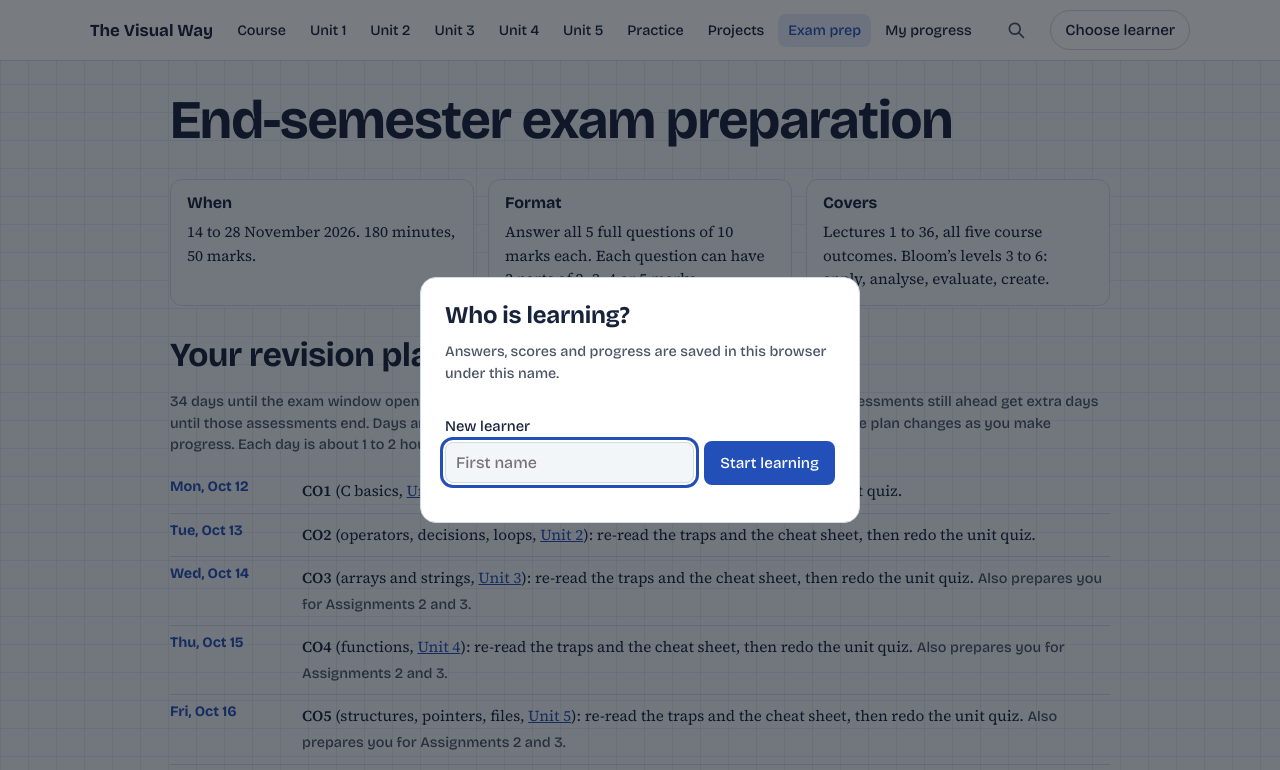
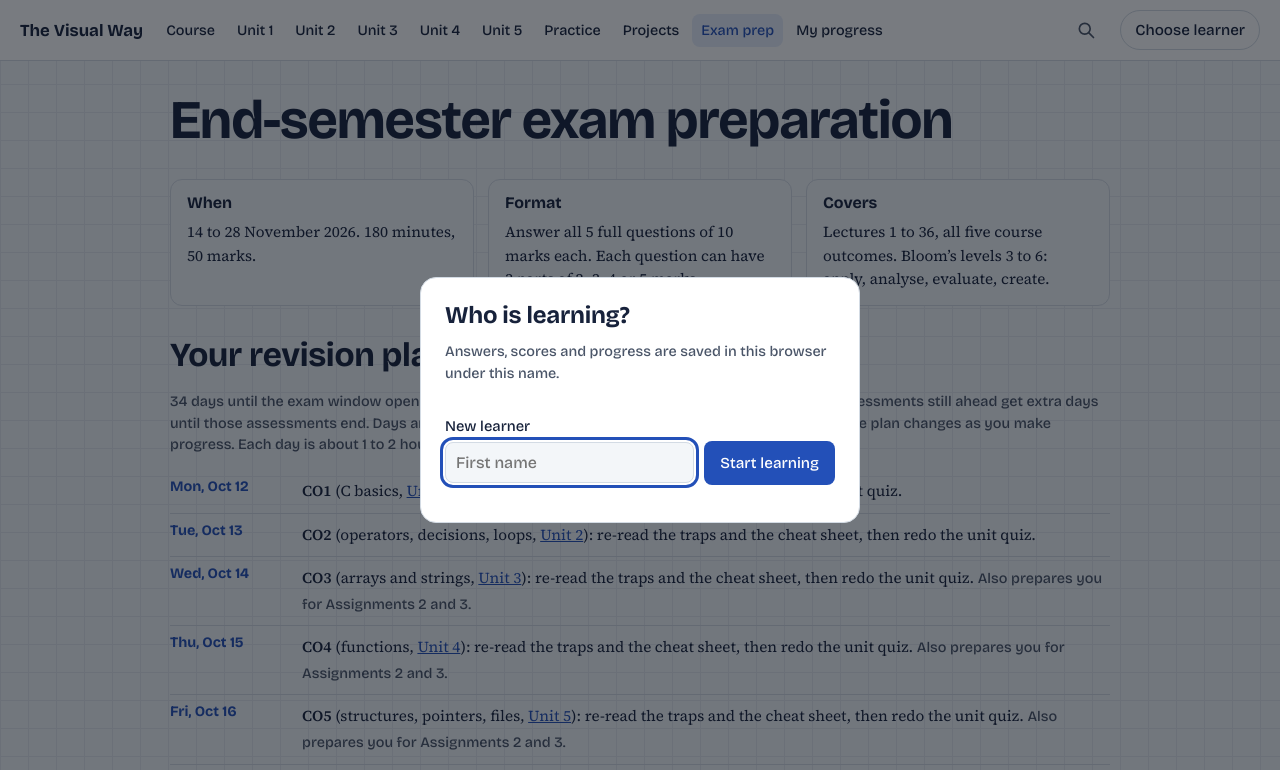
Before and after one commit to rajeshgoyalg/visual-way, a plain HTML site: page courses/ces1102/exam.html in a window 1280 px wide. Shown: the top 770 px of the page. Drawn offline with nearby package versions, Linux system fonts and the light colour scheme.

Commit message:
Keep the header nav on one line
The header was capped at 1140px, so the nav (781px of links) wrapped and
My progress dropped to a second line. Now: one row at 1280px and wider
(header up to 1320px); below that, brand, search and learner on top and
the full nav on its own row; on phones the nav row scrolls with the
current page centred, and the learner button shows just the name.

```diff
--- a/assets/engine.js
+++ b/assets/engine.js
@@ -260,7 +260,7 @@ function switchLearner(n){
   location.reload();
 }
 function learnerChips(){
-  $$('.learner-chip').forEach(b=>{b.textContent=learners.current?'Learning as '+learners.current:'Choose learner';b.addEventListener('click',()=>openLearner(false));});
+  $$('.learner-chip').forEach(b=>{if(learners.current){b.innerHTML='<span class="lc-pre">Learning as </span><span></span>';b.lastChild.textContent=learners.current;b.title='Learning as '+learners.current+'. Click to switch learner.';}else b.textContent='Choose learner';b.addEventListener('click',()=>openLearner(false));});
 }
 
 /* ---------- backup: export, import, reset ---------- */
@@ -432,6 +432,7 @@ function initPage(){
   const p=PAGE.page;
   try{if(p==='unit'){initUnitPage();renderCourseOutcomes();}else if(p==='course')initCoursePage();else if(p==='home')initHomePage();else if(p==='progress')initProgressPage();else if(p==='practice'){initPracticePage();$$('#sprint').forEach(sprintDrill);$$('#bughunt').forEach(bugHunt);$$('#mixed').forEach(mixedQuiz);}else if(p==='search')initSearchPage();else if(p==='sdl')initSdlPage();else if(p==='exam')initExamPage();}catch(e){console.error(e);}
   $$('pre.c,.tr-code').forEach(x=>{if(!x.hasAttribute('tabindex'))x.setAttribute('tabindex','0');});
+  const cur=$('.unitnav a[aria-current="page"]'),nav=$('.unitnav');if(cur&&nav&&nav.scrollWidth>nav.clientWidth)nav.scrollLeft=cur.offsetLeft-(nav.clientWidth-cur.offsetWidth)/2;
   registerSW();
   if(!learners.current)openLearner(true);
 }
--- a/assets/style.css
+++ b/assets/style.css
@@ -397,7 +397,6 @@ details.hint summary{cursor:pointer;font:500 .85rem var(--head);color:var(--blue
 @media (max-width:640px){.plan li{grid-template-columns:1fr;gap:2px}}
 @media print{.exam-timer,.sdlfilter{display:none !important}}
 
-@media (min-width:961px){.unitnav{flex-wrap:wrap;overflow:visible}}
 
 .cobox{border:1px solid var(--blue);background:var(--blue-tint);border-radius:12px;padding:12px 18px;margin:8px 0 16px}
 .cobox-h{display:flex;gap:10px;align-items:center;font:600 .9rem var(--head);color:var(--blue)}
@@ -484,3 +483,20 @@ details.hint summary{cursor:pointer;font:500 .85rem var(--head);color:var(--blue
 .a2-mem .cell .idx{font-size:.66rem}
 .a2-mem .cell.row .box{background:var(--blue-tint)}
 @media (max-width:640px){.sp-opts{grid-template-columns:1fr}.mastery .ms-row{grid-template-columns:1fr}.ms-next{grid-column:1}}
+
+/* ---------- header: one row on wide screens, a full-width nav row below 1280px ---------- */
+.topbar-in{max-width:1320px}
+.unitnav{flex-wrap:nowrap}
+.learner-chip{white-space:nowrap;max-width:240px;overflow:hidden;text-overflow:ellipsis}
+@media (min-width:1280px){
+  .topbar-in{flex-wrap:nowrap}
+  .unitnav{flex:1 1 auto;min-width:0}
+  .unitnav a{padding:8px 9px}
+}
+@media (max-width:1279px){
+  .topbar-in{row-gap:6px}
+  .unitnav{order:3;flex:1 1 100%;margin:0 -10px}
+  .searchlink{margin-left:auto}
+}
+@media (max-width:960px){.unitnav a{padding:8px 7px;font-size:.86rem}}
+@media (max-width:640px){.lc-pre{display:none}.learner-chip{padding:8px 12px;max-width:150px}}
--- a/sw.js
+++ b/sw.js
@@ -1,7 +1,7 @@
 /* Offline support. When online, every page and file is fetched fresh from the network (the saved
    copy is only refreshed), so a published change shows up on the next visit. When offline, the saved
    copies are used. Change VERSION when you add, rename or remove files so the offline copy is rebuilt. */
-const VERSION = '2026-10-13';
+const VERSION = '2026-10-13b';
 const CACHE = 'visual-way-' + VERSION;
 const PRECACHE = [
   "./",
```
